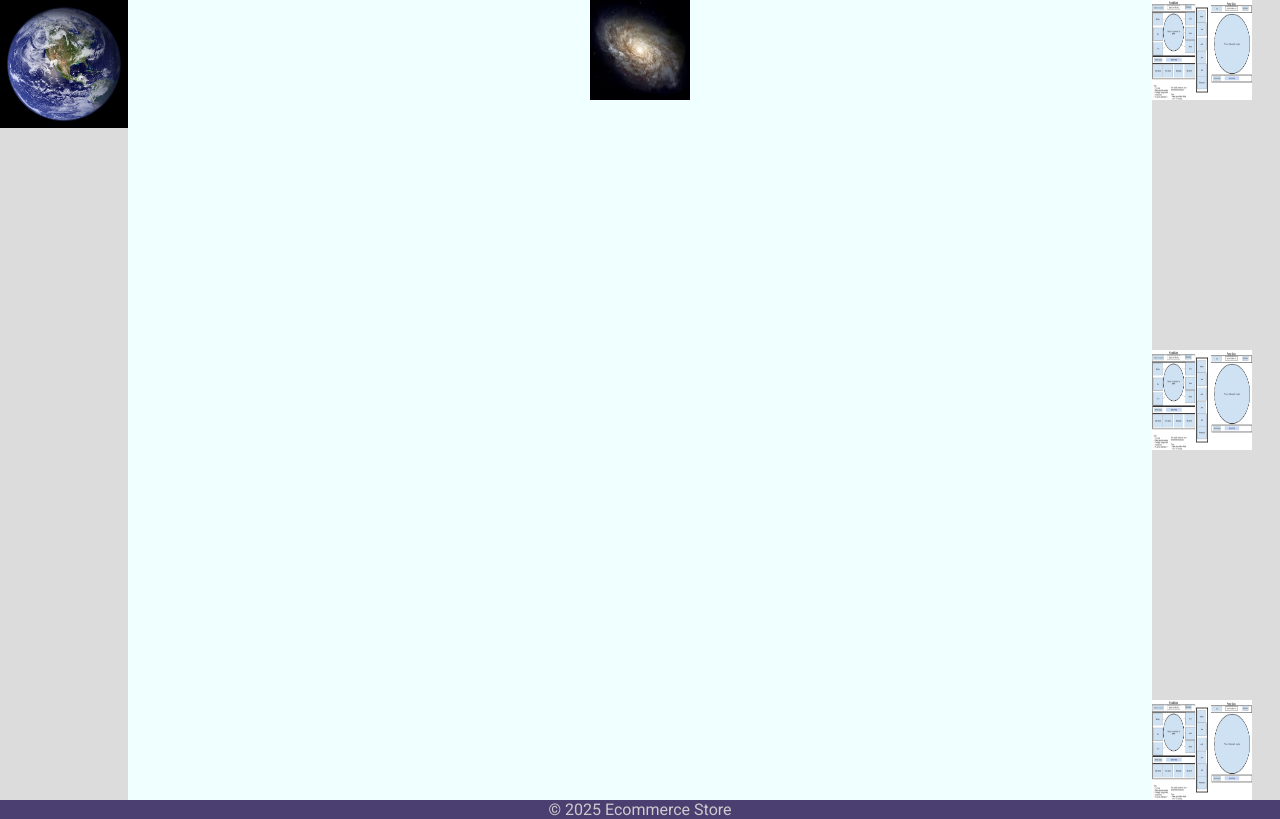
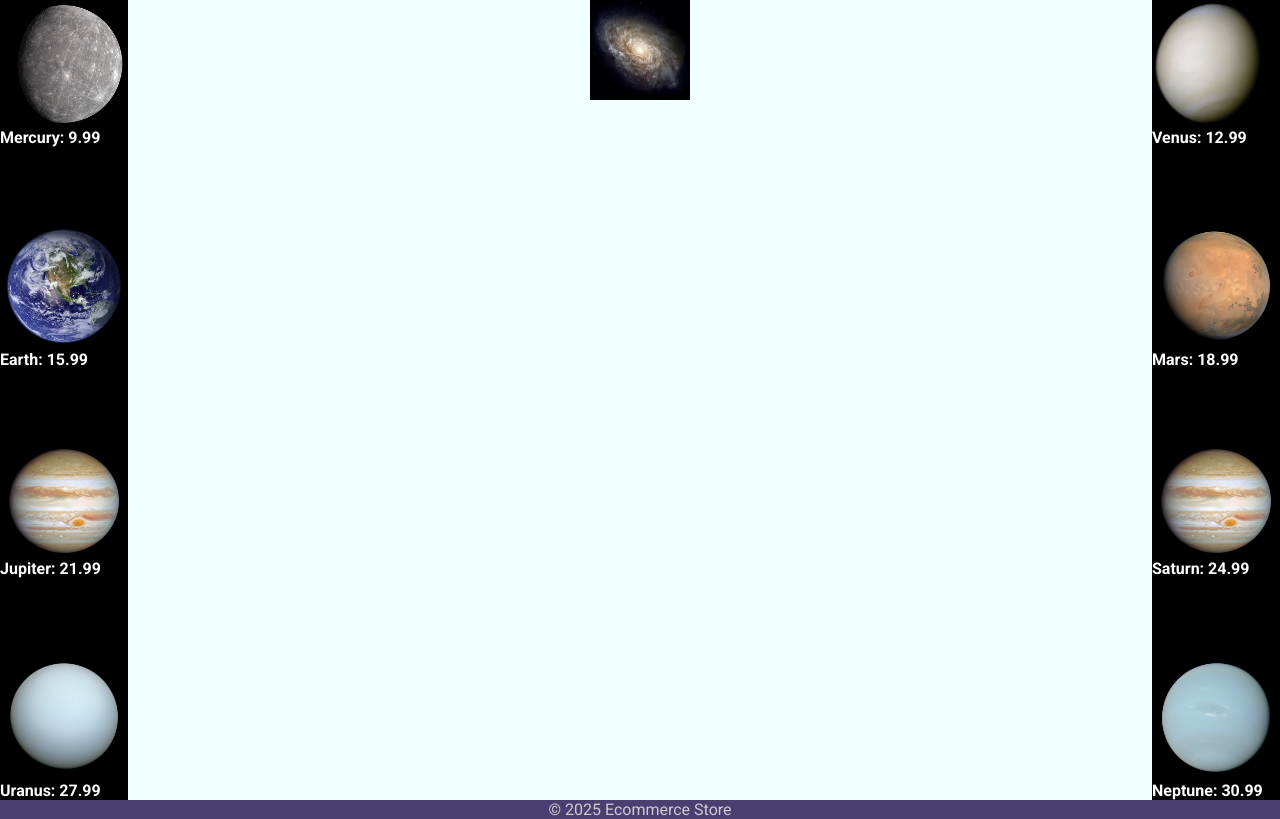
Before and after one commit to GavinHardison/ecommerce-group-15, a Node server app: page / in a window 1280 px wide. Shown: the part 110-929 px from the top of the page. Run offline with Node 20, Linux system fonts and the light colour scheme; some libraries are stand-ins or nearby versions.

Commit message:
planet loading experiment

```diff
--- a/public/app.js
+++ b/public/app.js
@@ -1,8 +1,3 @@
-// window.location.origin
-
-// Define an immediately invoked async function
-
-
 // If you run the HTML file directly, destroy the website. You must run server.js.
 if (!window.location.host || window.location.protocol.substring(0, "file:".length) == "file:"){
     document.body.innerHTML = "";
@@ -11,13 +6,7 @@
 }
 
 (async function() {
-    // window.location.origin
-
-    document.getElementById("planets-left").innerHTML = "";
-
-    // The 'await' keyword is now valid inside this async function
     let response = await fetch(`${window.location.origin}/planets`);
-
     if (!response.ok){
         // p.textContent = `Error Status: ${response.status}.`;
         document.body.style.backgroundColor = "red";
@@ -31,16 +20,39 @@
         }
 
         // Remove all planets from the website; prepare to show the new ones
-        document.getElementById("planets-left").innerHTML = "";
+        planetsLeft = document.getElementById("planets-left");
+        planetsRight = document.getElementById("planets-right");
+        planetsLeft.innerHTML = "";
+        planetsRight.innerHTML = "";
 
         // 50275 TODO: load more; make solar systems distinct
-        let image = document.createElement("img"); // this should be an image some day
-        image.src = data[0].src;
-        image.loading = "lazy";
-        document.getElementById("planets-left").appendChild(image);
+        let left = true;
+        for(let planet of data[0][0].planets){
+            // console.log(planet);
+
+            let image = document.createElement("img");
+            image.id = "planet-image";
+            image.src = planet.src;
+            image.loading = "lazy";
+
+            let header = document.createElement("h4");
+            header.id = "planet-text";
+            header.textContent = `${planet.name}: ${planet.price}`;
+            header.style.color = "white"; // this should be css
+
+            let divider = document.createElement("div");
+            divider.id = "planet-container";
+            divider.appendChild(image);
+            divider.appendChild(header);
+
+            // Alternate adding planets between left and right side
+            if (left){
+                planetsLeft.appendChild(divider);
+            } else {
+                planetsRight.appendChild(divider);
+            }
+            left = !left;
+        }
     }
     document.body.style.backgroundColor = "lightblue";
 })(); // <--- Immediately call the function
-
-
-document.getElementById("planets-left").innerHTML = "";
--- a/public/index.html
+++ b/public/index.html
@@ -35,17 +35,13 @@
     </header>
     <main id="main-content">
         <div id="planets-left">
-            <img src="draft.png" alt="", width="100", height="100">
-            <img src="draft.png" alt="", width="100", height="100">
-            <img src="draft.png" alt="", width="100", height="100">
+
         </div>
         <div id="display">
             <img src="solar-system.png" alt="", width="100", height="100">
         </div>
         <div id="planets-right">
-            <img src="draft.png" alt="", width="100", height="100">
-            <img src="draft.png" alt="", width="100", height="100">
-            <img src="draft.png" alt="", width="100", height="100">
+
         </div>
         <script src="app.js"></script>
     </main>
--- a/public/styles.css
+++ b/public/styles.css
@@ -50,13 +50,24 @@
 #planets-left, #planets-right{
     height: 100vh;
     width: 10vw;
-    background-color: gainsboro;
+    background-color: black;
 
     display: flex;
     flex-direction: column;
     justify-content: space-between;
 
 }
+
+#planet-container{
+    max-width: 10vw;
+    display: flex;
+    flex-direction: column;
+}
+#planet-image{
+    max-width: 10vw;
+    flex-shrink: 1;
+}
+
 
 #search-div {
     display: flex;
--- a/server.js
+++ b/server.js
@@ -7,14 +7,60 @@
 
 // 50275: you should contact me for more information but I'm tired rn
 // this array contains objects, some of which will be passed to the user -- decided at runtime
-const planets = [
-    {
-        // https://www.pexels.com/search/earth/
-        name: "Earth",
-        src: "earth.png", // src: the filename of the image
-        alt: "Picture of Earth"
-        // todo add more planet information
-    }
+const starSystems = [
+    [
+        {
+            name: "solarSystem",
+            displayName: "Solar System",
+            planets: [
+                // TODO this should be loaded from an SQL database actually
+                // TODO track whether or not the object has been purchased
+                // TODO shouldn't the alt text contain pricing information?
+                // https://www.pexels.com/search/earth/
+                {
+                    name: "Mercury",
+                    src: "mercury.png",
+                    alt: "Picture of Mercury",
+                    price: 9.99
+                }, {
+                    name: "Venus",
+                    src: "venus.png",
+                    alt: "Picture of Venus",
+                    price: 12.99
+                }, {
+                    name: "Earth",
+                    src: "earth.png",
+                    alt: "Picture of Earth",
+                    price: 15.99
+                }, {
+                    name: "Mars",
+                    src: "mars.png",
+                    alt: "Picture of Mars",
+                    price: 18.99
+                }, {
+                    name: "Jupiter",
+                    src: "jupiter.png",
+                    alt: "Picture of Jupiter",
+                    price: 21.99
+                }, {
+                    name: "Saturn",
+                    src: "saturn.png",
+                    alt: "Picture of Saturn",
+                    price: 24.99
+                }, {
+                    name: "Uranus",
+                    src: "uranus.png",
+                    alt: "Picture of Uranus",
+                    price: 27.99
+                }, {
+                    name: "Neptune",
+                    src: "neptune.png",
+                    alt: "Picture of Neptune",
+                    price: 30.99
+                }
+            ]
+        }
+    ]
 ];
 
 app.use(express.json());
@@ -30,7 +76,7 @@
     });
 })
 app.get('/planets', (req, res) => {
-    res.json(planets);
+    res.json(starSystems);
 })
 
 app.listen(PORT, () => {
```
Also changed, not shown: images/source.txt (added, +8 -0 lines), images/jupiter.png (added), images/mars.png (added), images/mercury.png (added), images/neptune.png (added), images/saturn.png (added), images/uranus.png (added), images/venus.png (added).
